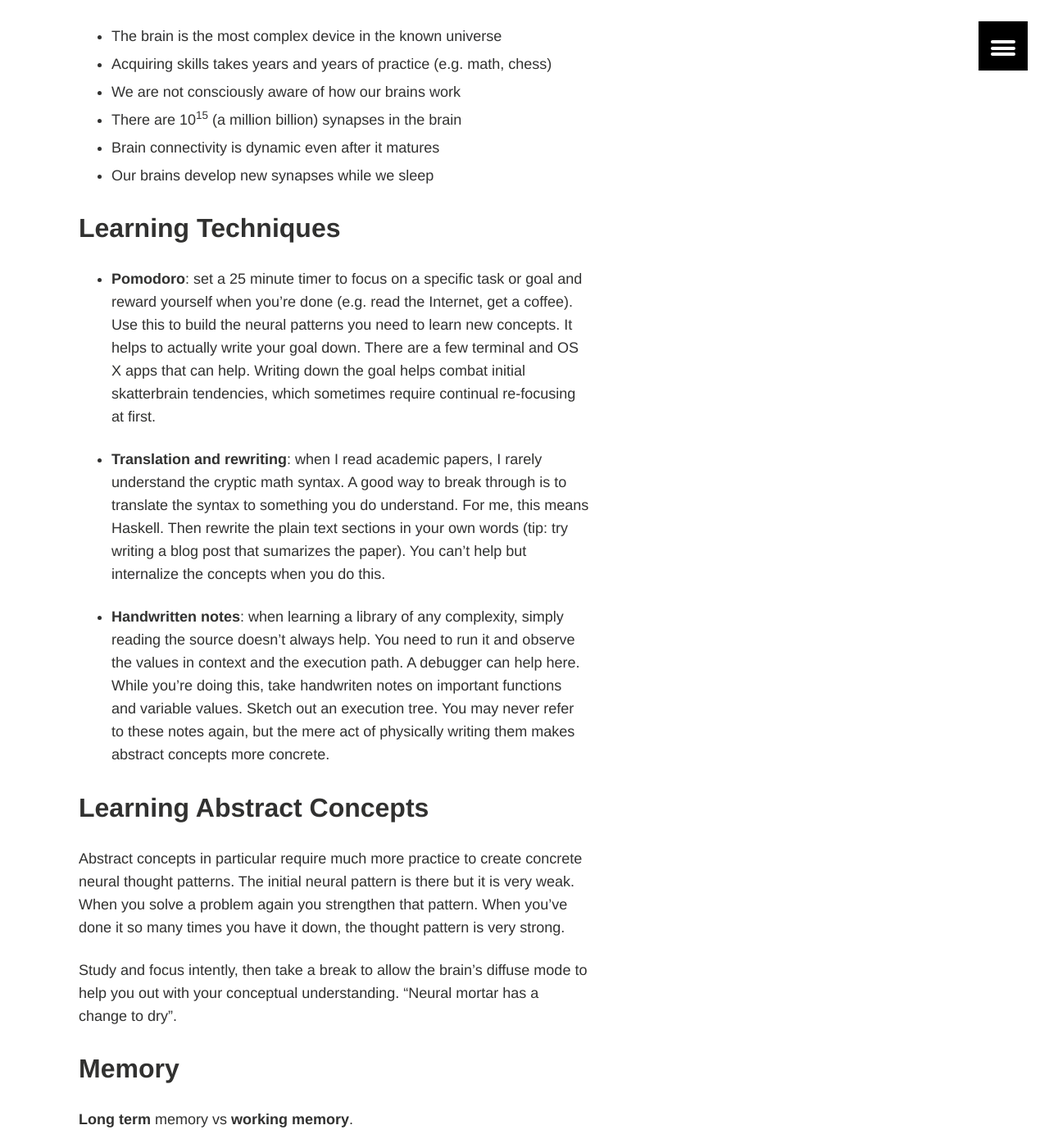
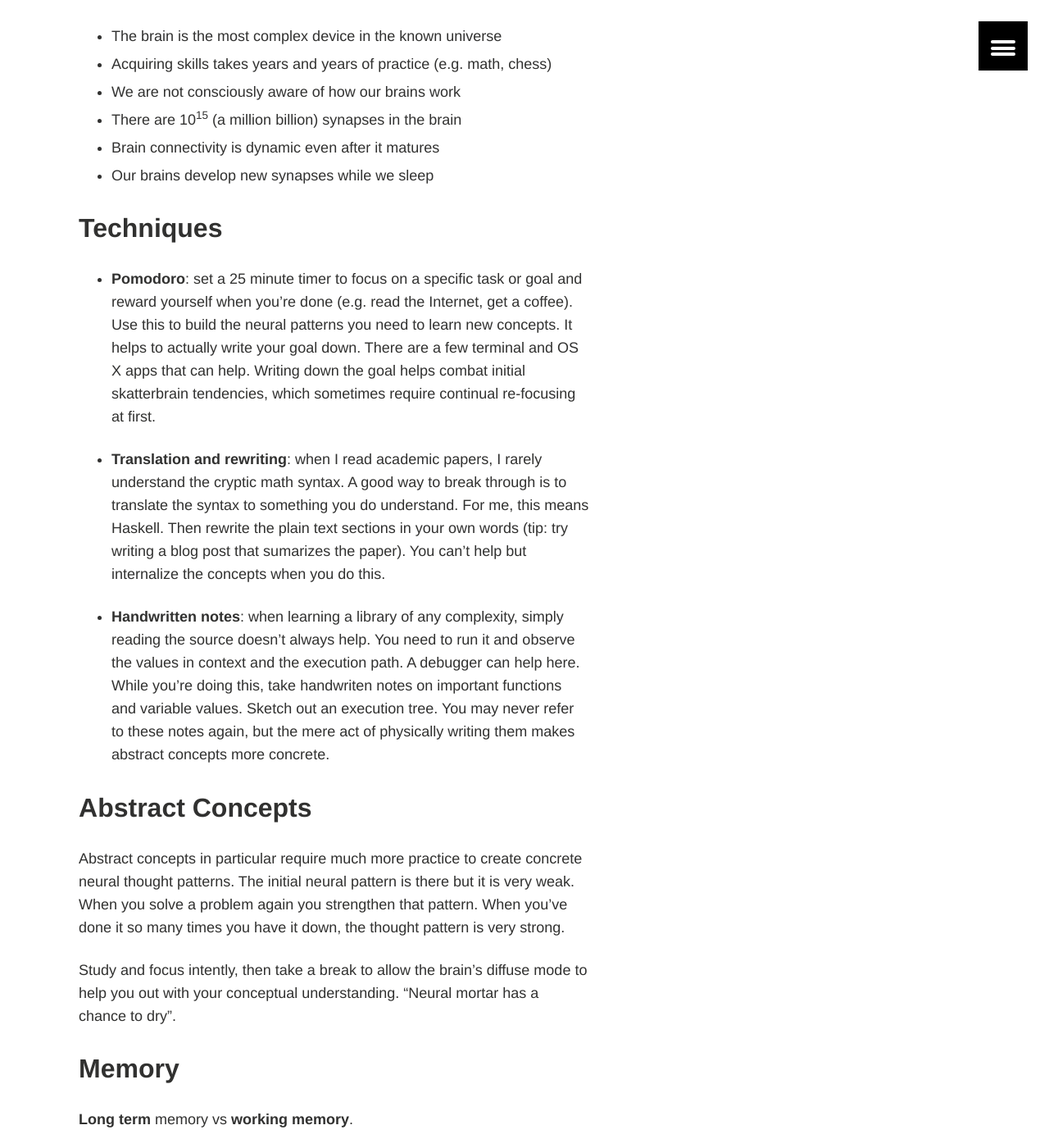
Before and after one commit to devth/devth.github.com, a Jekyll site: the page built from _posts/2014-10-05-on-learning.md, in a window 1280 px wide and 1400 px high, scrolled down 1452 px. Shown: the whole window at 82% size. Built offline with Jekyll 4.4.1, drawn with Linux system fonts in a browser that asks for light colours; Markdown is read by kramdown in place of the engine named in the settings; comment, search, counter and statistics services are not loaded; some of the changed text lies outside the part shown.

Commit message:
Fix chance typo on learning

```diff
--- a/_posts/2014-10-05-on-learning.md
+++ b/_posts/2014-10-05-on-learning.md
@@ -24,8 +24,7 @@ Learn](https://class.coursera.org/learning-002) class on Coursera by Dr. Barbara
 Oakley, Dr. Terrence Sejnowski I immediately signed up. Here are my notes and
 observations gained from the class.
 
-
-## Learning modes
+## Modes
 
 There are two primary modes of thought:
 
@@ -52,7 +51,7 @@ There are two primary modes of thought:
 - Brain connectivity is dynamic even after it matures
 - Our brains develop new synapses while we sleep
 
-## Learning Techniques
+## Techniques
 
 - **Pomodoro**: set a 25 minute timer to focus on a specific task or goal and reward
   yourself when you're done (e.g. read the Internet, get a coffee). Use this to
@@ -76,7 +75,7 @@ There are two primary modes of thought:
   act of physically writing them makes abstract concepts more concrete.
 
 
-## Learning Abstract Concepts
+## Abstract Concepts
 
 Abstract concepts in particular require much more practice to create concrete
 neural thought patterns. The initial neural pattern is there but it is very
@@ -84,7 +83,7 @@ weak. When you solve a problem again you strengthen that pattern. When you've
 done it so many times you have it down, the thought pattern is very strong.
 
 Study and focus intently, then take a break to allow the brain's diffuse mode
-to help you out with your conceptual understanding. "Neural mortar has a change
+to help you out with your conceptual understanding. "Neural mortar has a chance
 to dry".
 
 ## Memory
```
